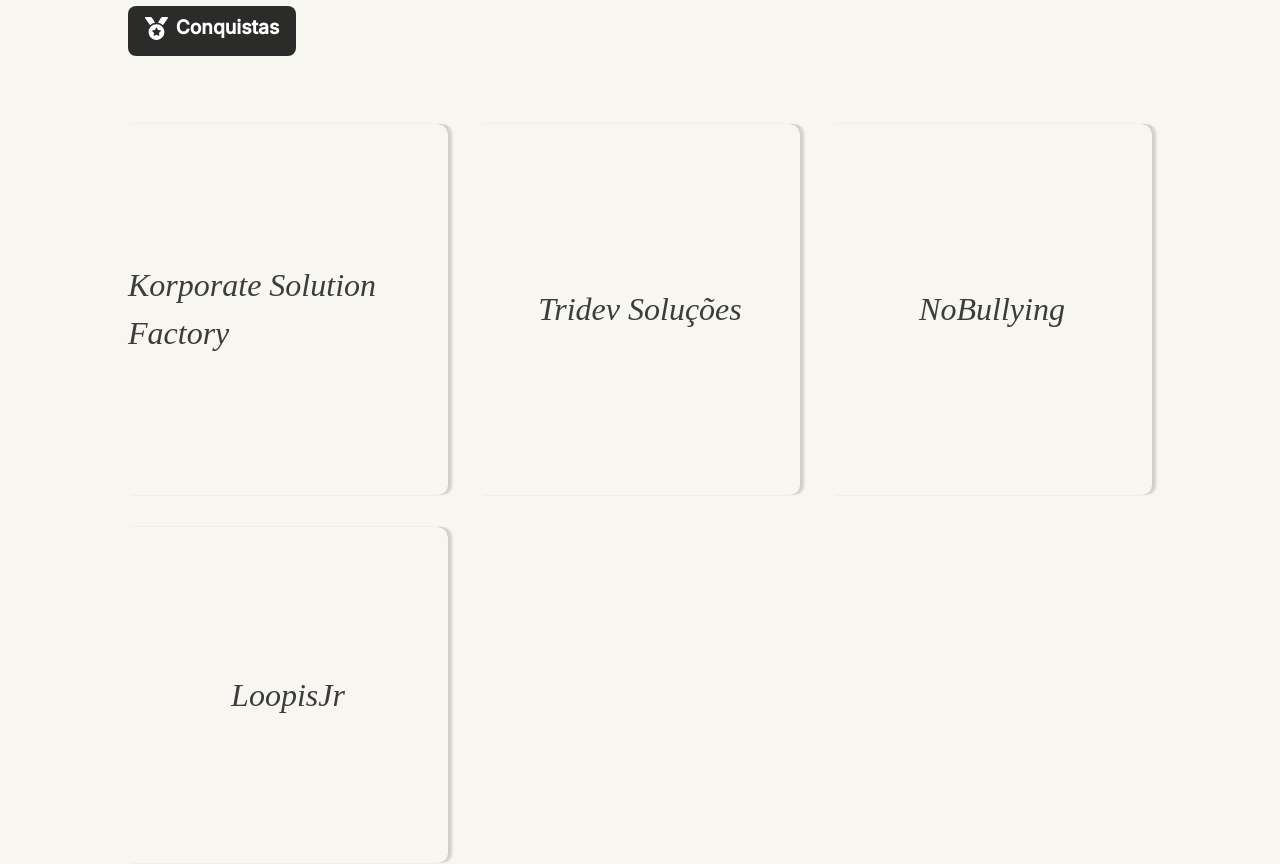
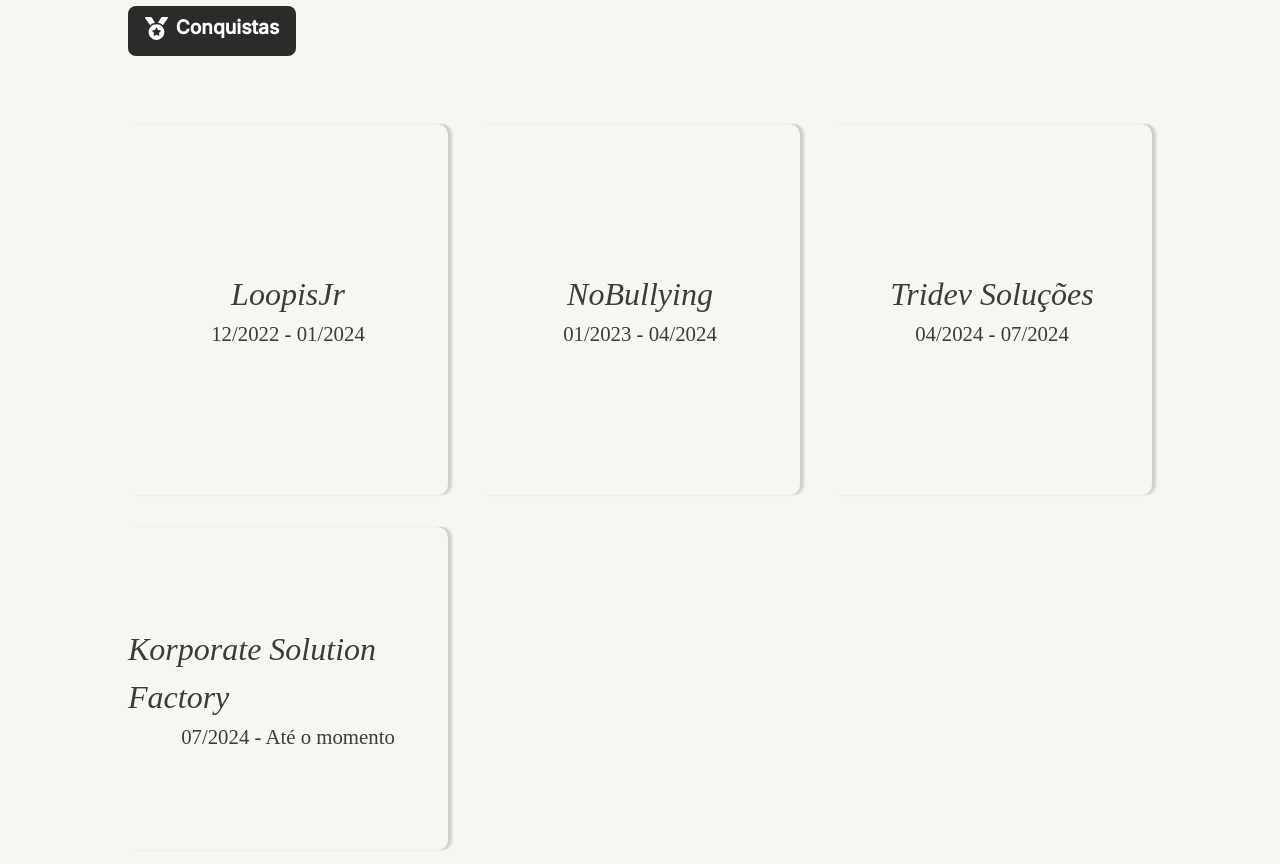
Before and after one commit to Luisfelippedev/personal-portfolio, a Next.js app in the folder personal-portfolio/: page / in a window 1280 px wide. Shown: the part 1460-2324 px from the top of the page. Built offline with nearby package versions, Linux system fonts and the light colour scheme.

Commit message:
feat: adicionando campo de data na seção de conquistas; refactor: alterando curriculo;

```diff
--- a/personal-portfolio/src/components/Achievements/index.tsx
+++ b/personal-portfolio/src/components/Achievements/index.tsx
@@ -21,10 +21,10 @@
       </Button>
 
       <div className={styles.cardsContainer}>
+        <CardAchievements project="loopis" />
+        <CardAchievements project="nobullying" />
+        <CardAchievements project="tridev" />
         <CardAchievements project="korporate" />
-        <CardAchievements project="tridev" />
-        <CardAchievements project="nobullying" />
-        <CardAchievements project="loopis" />
       </div>
     </div>
   );
--- a/personal-portfolio/src/components/CardAchievements/index.tsx
+++ b/personal-portfolio/src/components/CardAchievements/index.tsx
@@ -7,42 +7,48 @@
   name: string;
   description: string;
   image: string;
+  date: string;
 }
 
 export const CardAchievements = ({ project }: { project: ProjectType }) => {
   const projectDetails: Record<ProjectType, ProjectDetails> = {
     nobullying: {
       name: "NoBullying",
+      date: "01/2023 - 04/2024",
       description:
         "Idealizei e desenvolvi o projeto NoBullying junto a dois colegas. Trata-se de uma iniciativa inovadora para o NUCA (Núcleo de Combate ao Assédio) do IFPB-CZ, um sistema de gerenciamento e denúncias de bullying e assédio.",
       image: "NoBullyingLogo.svg",
     },
     loopis: {
       name: "LoopisJr",
+      date: "12/2022 - 01/2024",
       description:
         "Durante um ano e meio, tive a oportunidade de trabalhar na empresa Júnior do IFPB - campus CZ. Meu cargo na empresa evoluiu de trainee para consultor de projetos. Uma digna experiência.",
       image: "loopis.png",
     },
     tridev: {
       name: "Tridev Soluções",
+      date: "04/2024 - 07/2024",
       description:
         "Atuação de forma autônoma como consultor e desenvolvedor web full-stack na Tridev Soluções, prestando soluções tecnologicas de ponta a ponta para clientes reais.",
       image: "logo-no-background.png",
     },
     korporate: {
       name: "Korporate Solution Factory",
+      date: "07/2024 - Até o momento",
       description:
         "Atualmente, atuo como desenvolvedor full-stack na Korporate Solution Factory, trabalhando no desenvolvimento de um sistema voltado para o setor de seguros.",
       image: "korporate_solution_factory_logo.png",
     },
   };
 
-  const { name, description, image } = projectDetails[project];
+  const { name, description, image, date } = projectDetails[project];
 
   return (
     <div className={styles.card}>
       <div className={styles.cover}>
         <p className={styles.textTitle}>{name}</p>
+        <p className={styles.dateText}>{date}</p>
       </div>
       <div className={styles.insideCard}>
         <div className={styles.insideFirst}></div>
--- a/personal-portfolio/src/components/CardAchievements/styles.module.scss
+++ b/personal-portfolio/src/components/CardAchievements/styles.module.scss
@@ -33,6 +33,7 @@
       display: flex;
       align-items: center;
       justify-content: center;
+        flex-direction: column;
 
     }
 
@@ -55,6 +56,13 @@
     @media (max-width: 400px) {
         font-size: 1.5rem;
     }
+}
+
+.dateText{
+    font-size: 1.3rem;
+    font-weight: 400;
+    color: rgb(60, 60, 60) !important;
+    font-family: 'Caveat Variable', cursive;
 }
 
 
```
Also changed, not shown: 1 other file (tests, documents, lock files or other folders).
